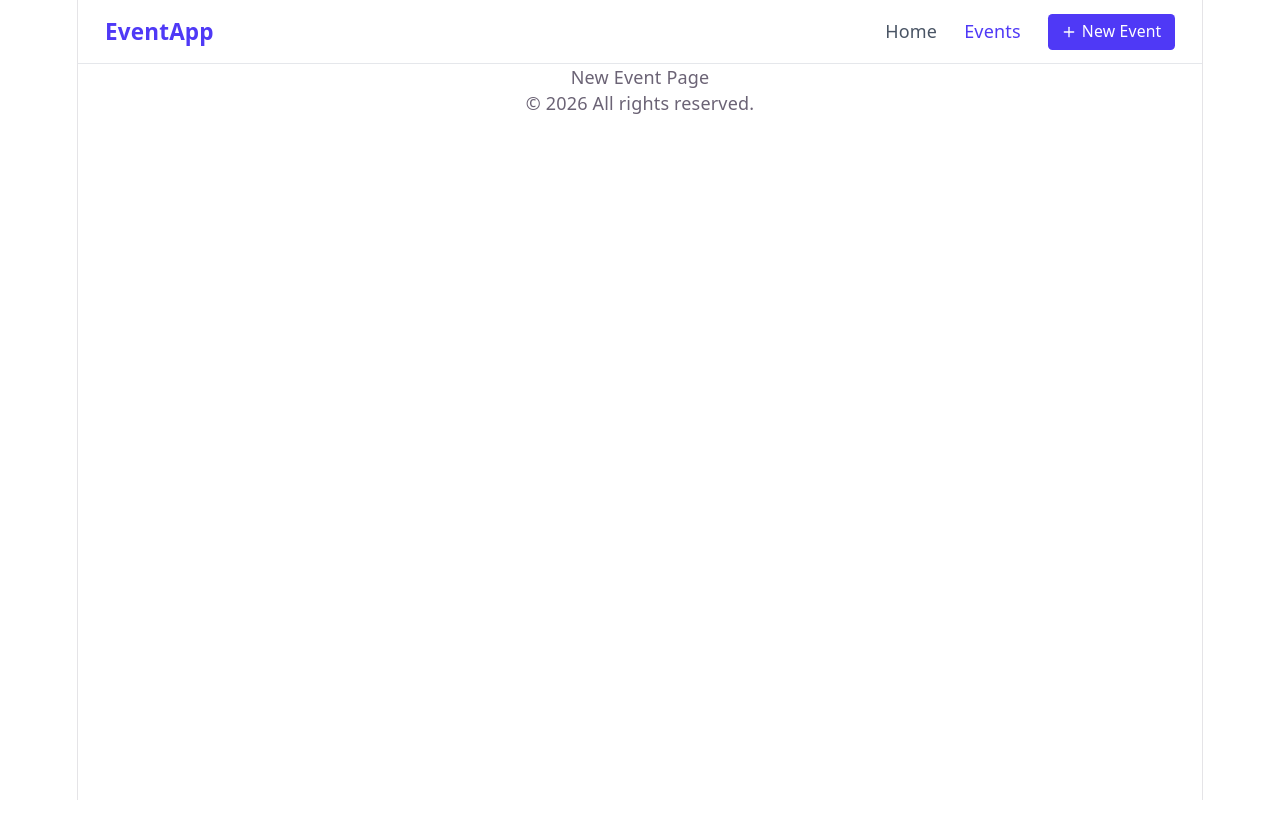
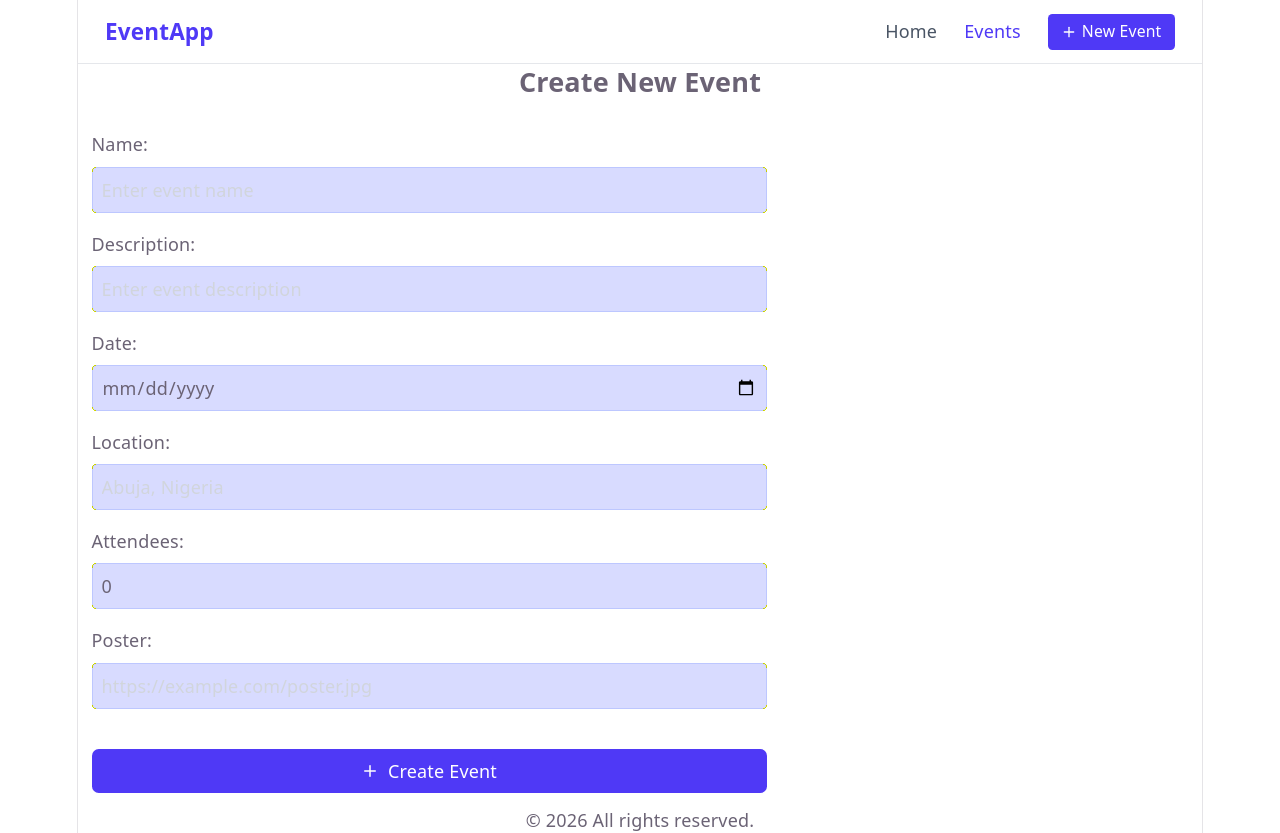
Before and after one commit to ultimatefaloe/ao_event_app, a React (Vite) app: page /events/new in a window 1280 px wide. Before the commit the page ends 800 px from the top, so only its background shows below. Built offline with nearby package versions, Linux system fonts and the light colour scheme.

Commit message:
class10: create reusable form and setup newEvent page

```diff
--- /dev/null
+++ b/src/components/events/EventForm.jsx
@@ -0,0 +1,120 @@
+// {
+//   "name": "Tech Meetup",
+//   "description": "Discuss upcoming platform improvements and launch plans.",
+//   "date": "2026-08-20T18:00:00.000Z",
+//   "location": "Nairobi, Kenya",
+//   "attendees": 55,
+//   "thunmailUrl": "https://example.com/thumbnail.jpg"
+// }
+
+import React, { useState } from "react";
+import Button from "../ui/Button";
+import { Plus } from "lucide-react";
+
+const EventForm = ({ onSubmit, event  }) => {
+  const [formData, setFormData] = useState({
+    name: event?.name || "",
+    description: event?.description || "",
+    date: event?.date || "",
+    location: event?.location || "",
+    attendees: event?.attendees || 0,
+    thunmailUrl: event?.thunmailUrl || "",
+  });
+
+  const onChangeHandler = (e) => {
+    const { name, value } = e.target;
+    setFormData((prev) => ({
+      ...prev,
+      [name]: value,
+    }));
+  };
+
+
+
+  return (
+    <div className="p-3">
+      <form className="flex flex-col gap-4 max-w-150" onSubmit={onSubmit}>
+        <div className="flex flex-col gap-2 text-left">
+          <label htmlFor="name">Name:</label>
+          <input
+            type="text"
+            name="name"
+            id="name"
+            value={formData.name}
+            onChange={onChangeHandler}
+            placeholder="Enter event name"
+            className="border border-indigo-300/50 bg-indigo-400/30 rounded p-2 focus:border-indigo-500 focus:outline-none placeholder:text-gray-300"
+          />
+        </div>
+
+        <div className="flex flex-col gap-2 text-left">
+          <label htmlFor="description">Description:</label>
+          <input
+            type="text"
+            name="description"
+            id="description"
+            value={formData.description}
+            onChange={onChangeHandler}
+            placeholder="Enter event description"
+            className="border border-indigo-300/50 bg-indigo-400/30 rounded p-2 focus:border-indigo-500 focus:outline-none placeholder:text-gray-300"
+          />
+        </div>
+        <div className="flex flex-col gap-2 text-left">
+          <label htmlFor="date">Date:</label>
+          <input
+            type="date"
+            name="date"
+            id="date"
+            value={formData.date}
+            onChange={onChangeHandler}
+            placeholder="Enter event date"
+            className="border border-indigo-300/50 bg-indigo-400/30 rounded p-2 focus:border-indigo-500 focus:outline-none placeholder:text-gray-300"
+          />
+        </div>
+        <div className="flex flex-col gap-2 text-left">
+          <label htmlFor="location">Location:</label>
+          <input
+            type="text"
+            name="location"
+            id="location"
+            value={formData.location}
+            onChange={onChangeHandler}
+            placeholder="Abuja, Nigeria"
+            className="border border-indigo-300/50 bg-indigo-400/30 rounded p-2 focus:border-indigo-500 focus:outline-none placeholder:text-gray-300"
+          />
+        </div>
+        <div className="flex flex-col gap-2 text-left">
+          <label htmlFor="attendees">Attendees:</label>
+          <input
+            type="text"
+            name="attendees"
+            id="attendees"
+            placeholder="0"
+            value={formData.attendees}
+            onChange={onChangeHandler}
+            className="border border-indigo-300/50 bg-indigo-400/30 rounded p-2 focus:border-indigo-500 focus:outline-none placeholder:text-gray-300"
+          />
+        </div>
+        <div className="flex flex-col gap-2 text-left">
+          <label htmlFor="thunmailUrl">Poster:</label>
+          <input
+            type="url"
+            name="thunmailUrl"
+            id="thunmailUrl"
+            value={formData.thunmailUrl}
+            onChange={onChangeHandler}
+            placeholder="https://example.com/poster.jpg"
+            className="border border-indigo-300/50 bg-indigo-400/30 rounded p-2 focus:border-indigo-500 focus:outline-none placeholder:text-gray-300"
+          />
+        </div>
+        <div className="flex w-full">
+          <Button type="submit" className="w-full justify-center mt-5">
+            <Plus className="w-4 h-4" /> Create Event
+          </Button>
+        </div>
+      </form>
+    </div>
+  );
+};
+
+export default EventForm;
--- a/src/components/ui/Button.jsx
+++ b/src/components/ui/Button.jsx
@@ -1,10 +1,12 @@
 import React from "react";
 
-const Button = ({ onClick, children, type = "button" }) => {
+const Button = ({ onClick, children, type = "button", className }) => {
+
+  const buttonClassName = "bg-indigo-600 text-white p-2 rounded-md hover:bg-blue-600 cursor-pointer flex items-center gap-2 px-4 ";
 
   return (
     <button
-      className="bg-indigo-600 text-white p-2 rounded-md hover:bg-blue-600 cursor-pointer flex items-center gap-2 px-4"
+      className={`${buttonClassName} ${className}`}
       onClick={onClick}
       type={type}
     >
--- a/src/pages/NewEvent.jsx
+++ b/src/pages/NewEvent.jsx
@@ -1,12 +1,18 @@
 import React from "react";
-import { Link } from "react-router";
+import EventForm from "../components/events/EventForm";
 
 const NewEvent = () => {
+
+  const handleSubmit = (e) => {
+    e.preventDefault();
+
+    console.log("Form submitted");
+  }
   return (
     <div>
-      <h1>New Event Page</h1>
+      <h1 className="text-2xl font-bold mb-4">Create New Event</h1>
 
-
+      <EventForm onSubmit={handleSubmit} />
     </div>
   );
 };
```
